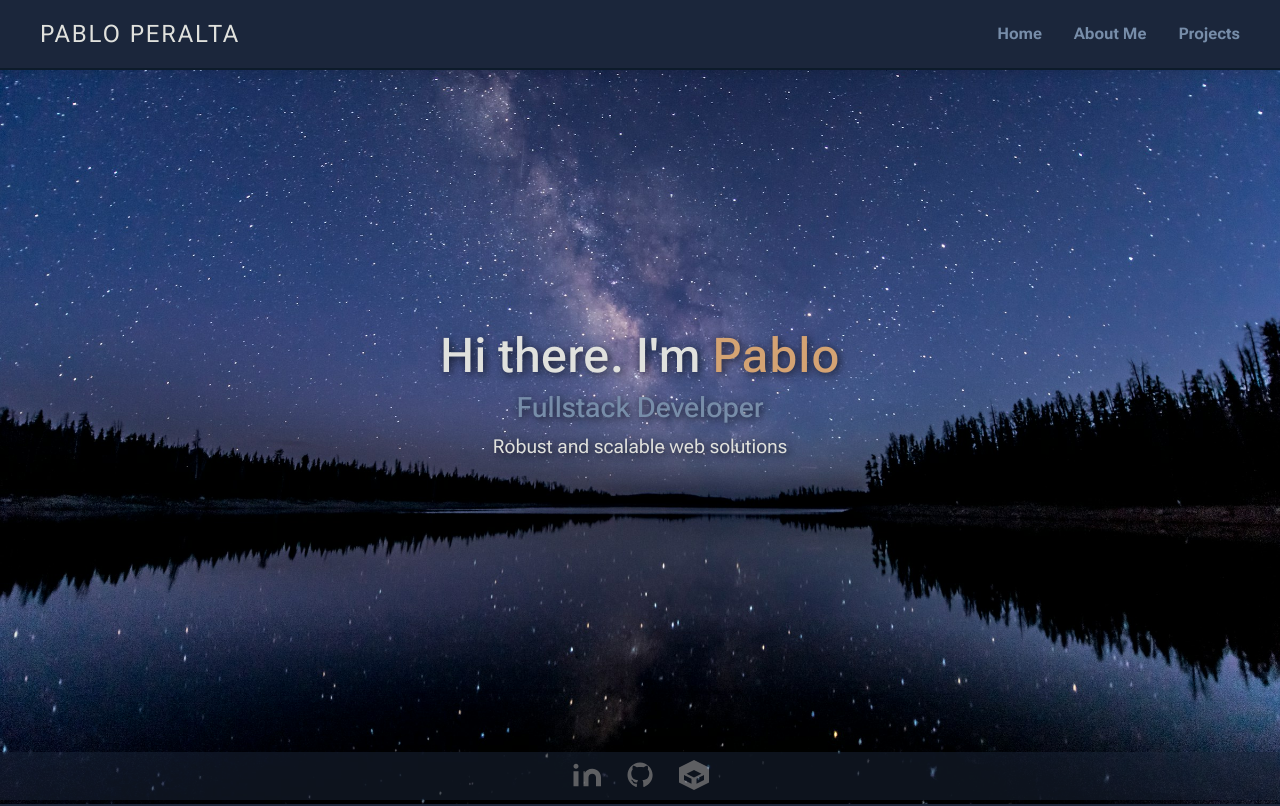
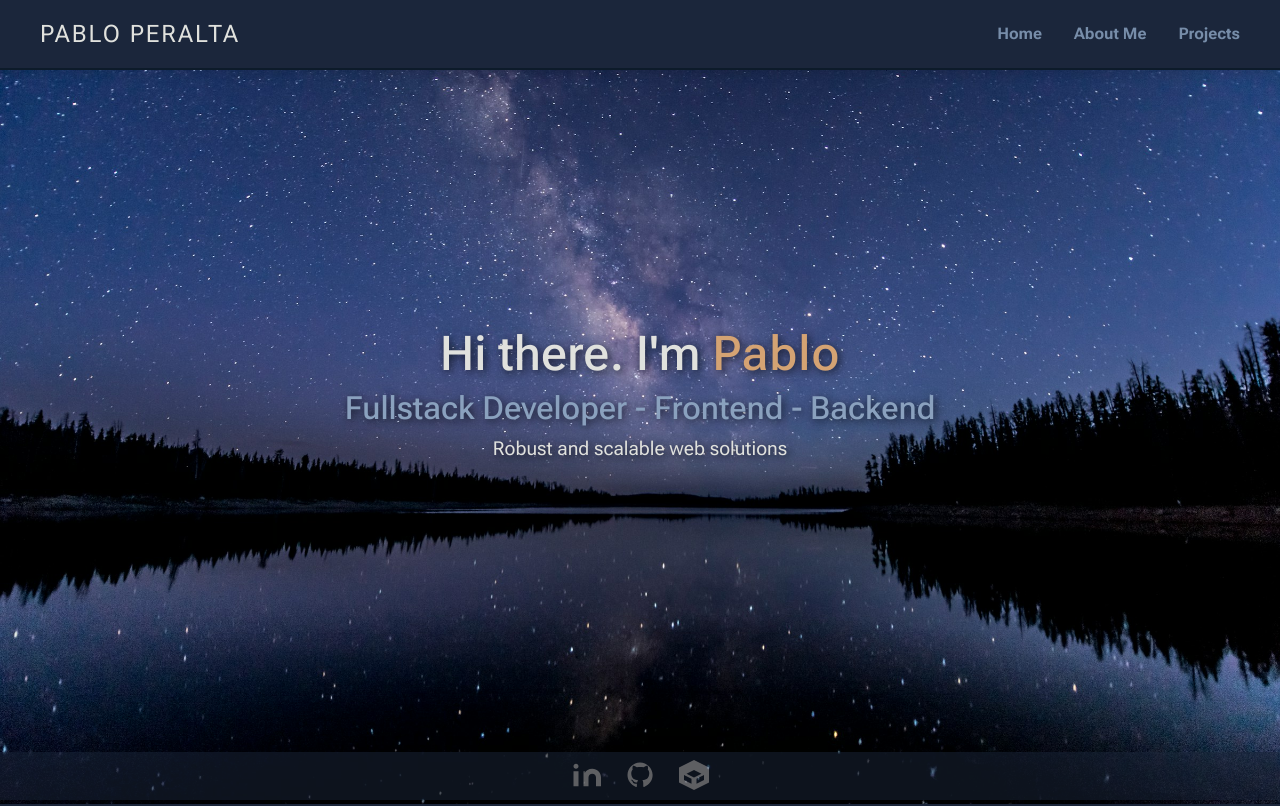
Before and after one commit to pablo-peralta-cba/pablo-peralta-portfolio, a React (Vite) app: page / in a window 1280 px wide. Shown: the top 806 px of the page. Built offline with nearby package versions, Linux system fonts and the light colour scheme.

Commit message:
cambio color subtitulo y eliminé comentarios

```diff
--- a/src/components/Home.tsx
+++ b/src/components/Home.tsx
@@ -1,15 +1,20 @@
-import React from "react";
-
+import React from 'react';
 
 const Home: React.FC = () => {
-
-    return(
-        <section id="home" className="home-section d-flex flex-column justify-content-center align-items-center text-center">
-<h1 className="home-title">Hi there. I'm <span className="brandName">Pablo</span></h1>
-<h3 className="home-subtitle">Fullstack Developer</h3>
-<p className="home-text">Robust and scalable web solutions</p>
-        </section>
-    )
-}
+  return (
+    <section
+      id='home'
+      className='home-section d-flex flex-column justify-content-center align-items-center text-center'
+    >
+      <h1 className='home-title'>
+        Hi there. I'm <span className='brandName'>Pablo</span>
+      </h1>
+      <h2 className='home-subtitle'>
+        Fullstack Developer - Frontend - Backend
+      </h2>
+      <p className='home-text'>Robust and scalable web solutions</p>
+    </section>
+  );
+};
 
 export default Home;
--- a/src/index.css
+++ b/src/index.css
@@ -170,7 +170,7 @@ button:focus-visible {
 }
 
 .home-subtitle {
-  color: #778da9;
+  color: #8aa1be;
 }
 
 /* AboutMe section */
@@ -396,7 +396,6 @@ button:focus-visible {
 }
 
 /* Projects component  */
-
 .projects-section {
   color: var(--colorThird);
   background-color: #0d1b2a;
@@ -578,8 +577,8 @@ button:focus-visible {
     letter-spacing: 0px;
   }
 }
+
 /* Responsiveness under 312 px  */
-
 @media (max-width: 312px) {
   .technologies-grid {
     grid-template-columns: repeat(2, 1fr);
```
